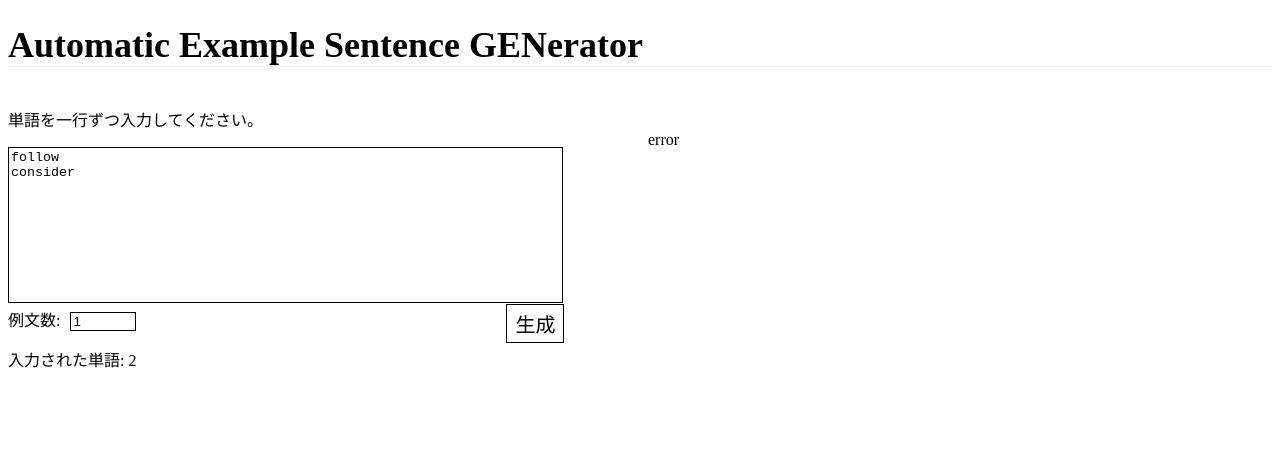
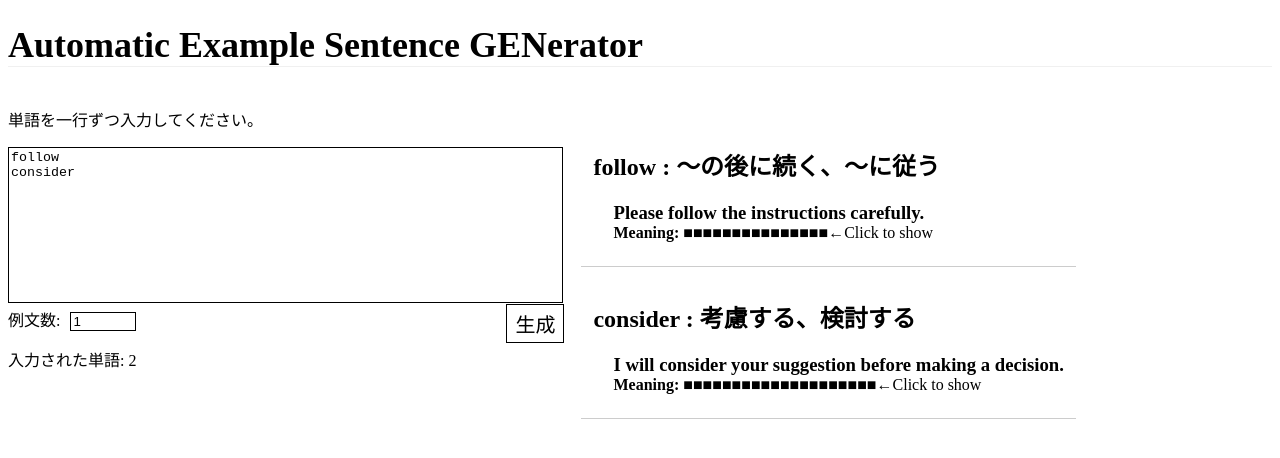
Before and after one commit to ponzu-4C9/aesgen, a Next.js app: page / in a window 1280 px wide. Shown: the top 458 px of the page. Built offline with nearby package versions, Linux system fonts and the light colour scheme.

Commit message:
初期値を空文字からサンプルデータに変更

```diff
--- a/app/globals.css
+++ b/app/globals.css
@@ -6,23 +6,16 @@
 }
 .contents {
     display: flex;
-    width: 100vw;
-    min-height: 80vh;
 }
 
 .input-container{
 }
 
 .viewexample{
-    flex: 1;
     min-width: 0;
     flex-direction: column;
     padding: 24px;
     box-sizing: border-box;
-}
-
-.input-container{
-    flex: 1;
 }
 
 .textarea-container {
--- a/app/page.tsx
+++ b/app/page.tsx
@@ -6,7 +6,7 @@ import Viewexample from "@/app/components/Viewexample";
 
 
 export default function MyApp() {
-  const [result, setResult] = useState("");
+  const [result, setResult] = useState(`{"words": [{"word": "follow","meaning": "～の後に続く、～に従う","examples": [{"example": "Please follow the instructions carefully.","meaning": "指示を注意深く従ってください。"}]},{"word": "consider","meaning": "考慮する、検討する","examples": [{"example": "I will consider your suggestion before making a decision.","meaning": "決定を下す前にあなたの提案を検討します。"}]}]}`);
   return (
     <div>
       <h1 className="daimei">Automatic Example Sentence GENerator</h1>
```
